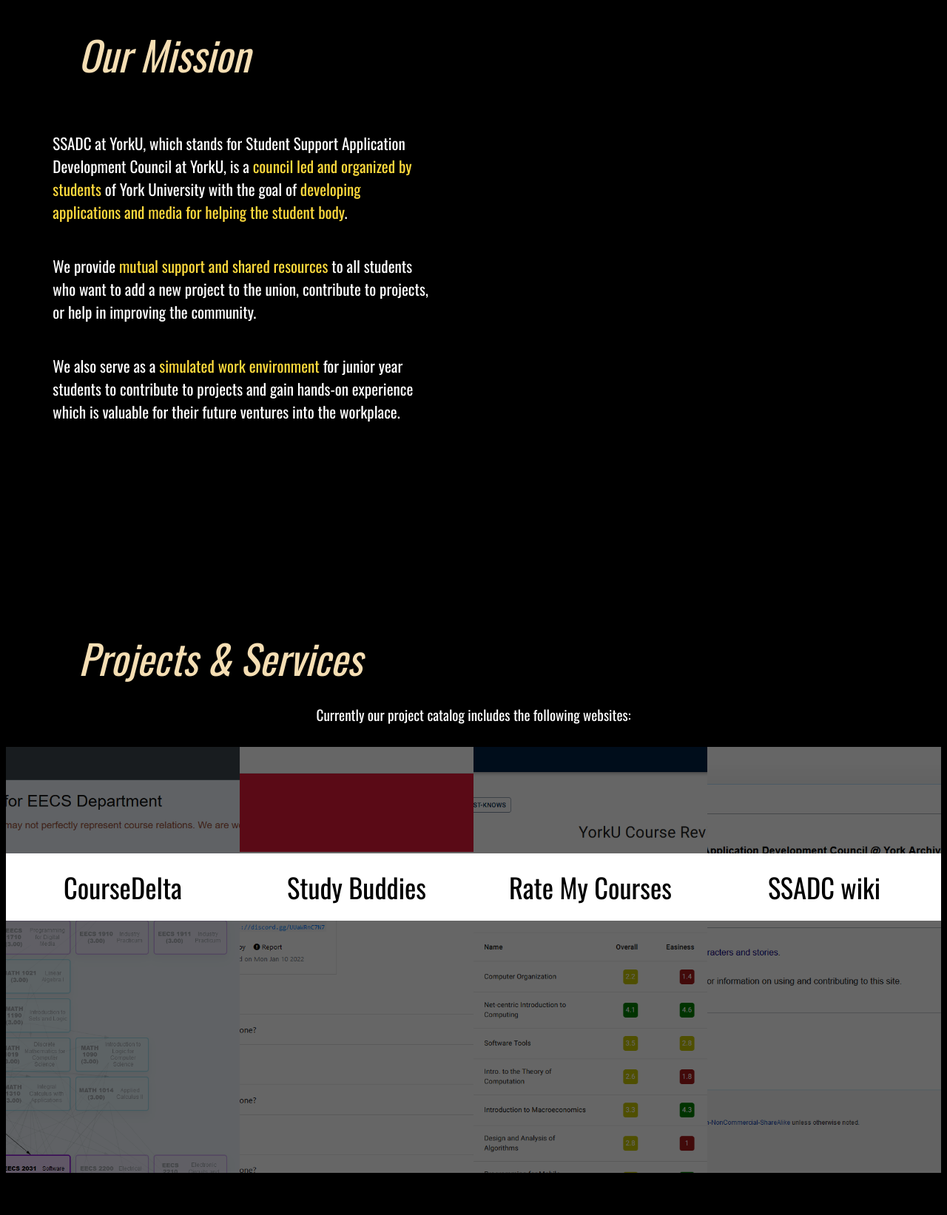
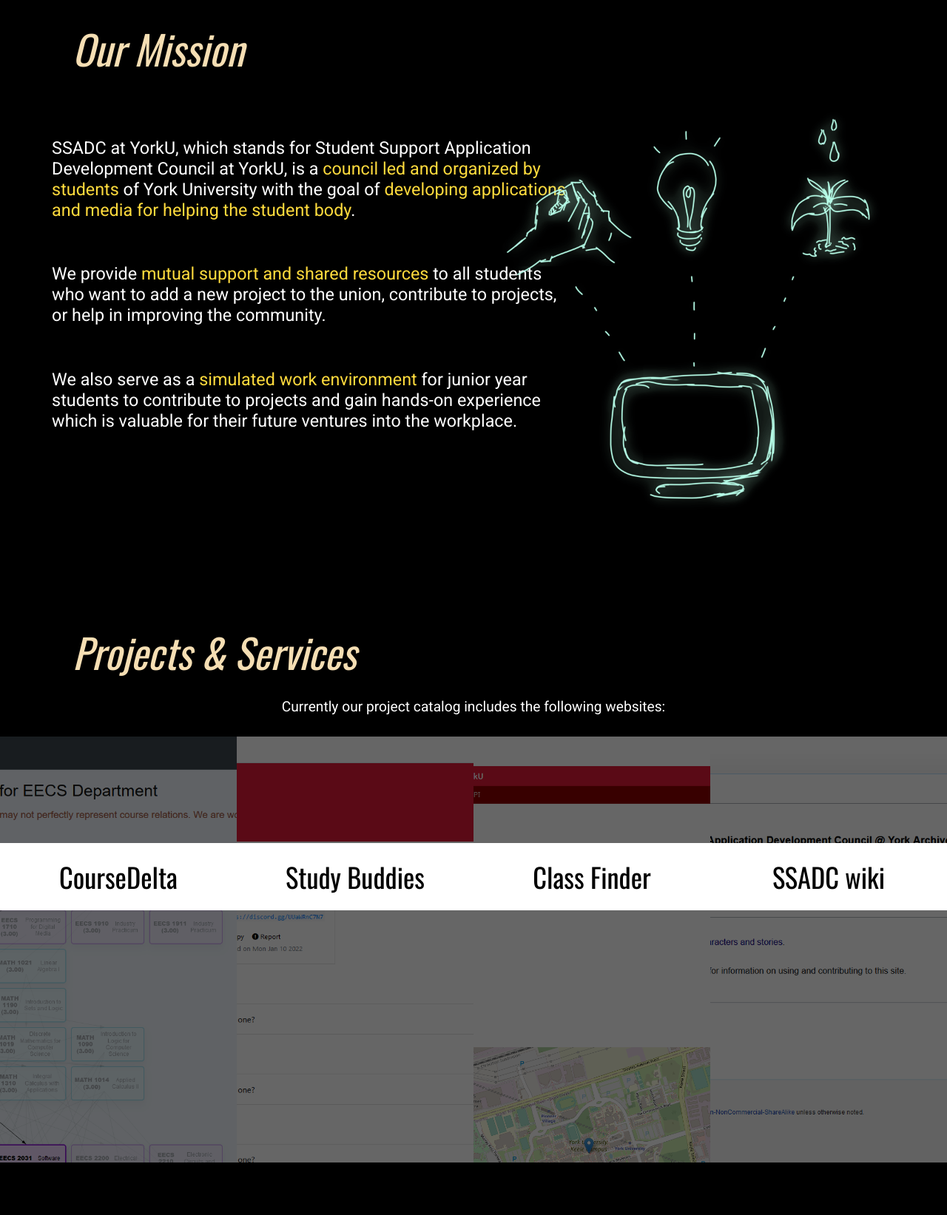
Before and after one commit to SSADC-at-york/yorku-dev, a plain HTML site: page index.html in a window 1280 px wide. Shown: the part 857-2500 px from the top of the page at 74% size. Drawn offline with nearby package versions, Linux system fonts and the light colour scheme; no server answers; a web font is replaced by a local one.

Commit message:
updated display, added more visuals and bmc button

```diff
--- a/css/style-new.css
+++ b/css/style-new.css
@@ -1,3 +1,12 @@
+html {
+  scroll-behavior: smooth;
+}
+
+body {
+    padding: 0;
+    margin: 0;
+}
+
 div.large {
     color: azure;
     font-size: 5.5em;
@@ -38,6 +47,7 @@ div.bar-item a {
 
     padding: 3em 0;
     min-height: 90vh;
+    position: relative;
 }
 
 .sect-title {
@@ -52,14 +62,26 @@ div.bar-item a {
 }
 
 #our-mission div.sect-main-desc {
-    font-size: 1.32em;
-    width: 40vw;
+    font-size: 1.46em;
+    width: 55vw;
     margin-left: 3.0em;
     margin-top: 0.9em;
 }
 
+#our-mission .visual {
+    background-image: url("/ssadc%20homepage%20visual.png");
+    background-size: contain;
+    background-repeat: no-repeat;
+    position: absolute;
+    height: 90vh;
+    width: 90vh;
+    bottom: 0;
+    right: 0;
+}
+
 #our-mission div.sect-main-desc .sep-paragraph {
-    margin: 2.0em 0;
+    margin: 2.5em 0;
+    font-family: 'Roboto';
 }
 
 #our-mission div.sect-main-desc .sep-paragraph span.hl {
@@ -68,6 +90,10 @@ div.bar-item a {
 
 .centr {
     text-align: center;
+}
+
+.pa {
+    font-family: 'Roboto';
 }
 
 .flex-accordion {
@@ -129,6 +155,8 @@ div.bar-item a {
     z-index: 1;
     background-color: #222;
     padding: 1.6em;
+
+    font-family: 'Roboto';
 }
 
 .proj-element:hover .darken {
@@ -181,6 +209,12 @@ div.bar-item a {
     width: 45em;
 }
 
+#support-us .sect-main-desc {
+    font-size: 1.9em;
+    text-align: center;
+}
+
+
 a {
     color: #f5e76e;
 }
--- a/index.html
+++ b/index.html
@@ -7,8 +7,9 @@
         <meta name="viewport" content="width=device-width, initial-scale=1.0">
         <link rel="stylesheet" href="./css/style.css">
         <link rel="stylesheet" href="./css/style-new.css">
-        <title>Yorku.dev</title>
+        <title>SSADC at YorkU</title>
         <link href='https://fonts.googleapis.com/css?family=Oswald' rel='stylesheet' type='text/css'>
+        <link href='https://fonts.googleapis.com/css?family=Roboto' rel='stylesheet' type='text/css'>
 
         <!-- discord invite widget -->
         <link rel="stylesheet" href="discordinvite/discordInvite.css">
@@ -49,12 +50,13 @@
                         We also serve as a <span class="hl">simulated work environment</span> for junior year students to contribute to projects and gain hands-on experience which is valuable for their future ventures into the workplace.
                     </div>
             </div>
+            <div class="visual"></div>
         </div>
 
         <div id="projects" class="mid1">
             <div class="sect-title">Projects &amp; Services</div>
             <div class="sect-main-desc">
-                <div class="centr">Currently our project catalog includes the following websites:</div>
+                <div class="centr pa">Currently our project catalog includes the following websites:</div>
                 <br>
 
                 <div class="flex-accordion">
@@ -78,14 +80,14 @@
                             <a href="https://www.yustudybuddies.com/"><button class="proj-visit">Visit &#10132;</button></a>
                         </div>
                     </div>
-                    <div class="accordion-element proj-element" style="background-image: url(ratemycourses.png)">
+                    <div class="accordion-element proj-element" style="background-image: url(classfinder.png)">
                         <div class="darken"></div>
-                        <div class="project-title">Rate My Courses</div>
+                        <div class="project-title">Class Finder</div>
                         <div class="project-desc">
-                            A site for student to provide ratings for individual courses similar to RateMyProfessor, it has since expanded to include courses in other universities. Maintained by @oopsidaisy.
+                            A site for student to put in the course section and find the route to its building. Maintained by @fallen.
                             <br>
                             <br>
-                            <a href="https://www.ratemycourses.io/"><button class="proj-visit">Visit &#10132;</button></a>
+                            <a href="https://find.yorku.dev/"><button class="proj-visit">Visit &#10132;</button></a>
                         </div>
                     </div>
                     <div class="accordion-element proj-element" style="background-image: url(ssadcwiki.png)">
@@ -104,7 +106,7 @@
 
         <div id="join-us" class="mid1">
             <div class="sect-title">Join Us/Contact Us</div>
-            <div class="sect-main-desc">
+            <div class="sect-main-desc pa">
                 <div class="disc-link">
                     Join our discussion and activities in our discord server here:<br>
                     <div id="discordInviteBox"></div>
@@ -131,12 +133,14 @@ discordInvite.render();
 
         <div id="support-us" class="mid1">
             <div class="sect-title">Support Us</div>
-            <div class="sect-main-desc">
+            <div class="sect-main-desc pa">
                 If you want to, you can send us monetary donation through these platforms:<br>
-                buy me a coffee tbd<br>
-                paypal tbd<br>
                 <br>
-
+                <script type="text/javascript" src="https://cdnjs.buymeacoffee.com/1.0.0/button.prod.min.js" data-name="bmc-button" data-slug="ssadc" data-color="#FF5F5F" data-emoji=""  data-font="Lato" data-text="Buy me a coffee" data-outline-color="#000000" data-font-color="#ffffff" data-coffee-color="#FFDD00" ></script>
+                <br>
+                <br>
+                Or, you can spread the word on social media platforms such as Reddit, Discord, Linkedin, etc.<br>
+                The more well known we are, the more likely we can get official funding from our school!
             </div>
         </div>
 
```
Also changed, not shown: classfinder.png (added), ssadc homepage visual.png (added).
